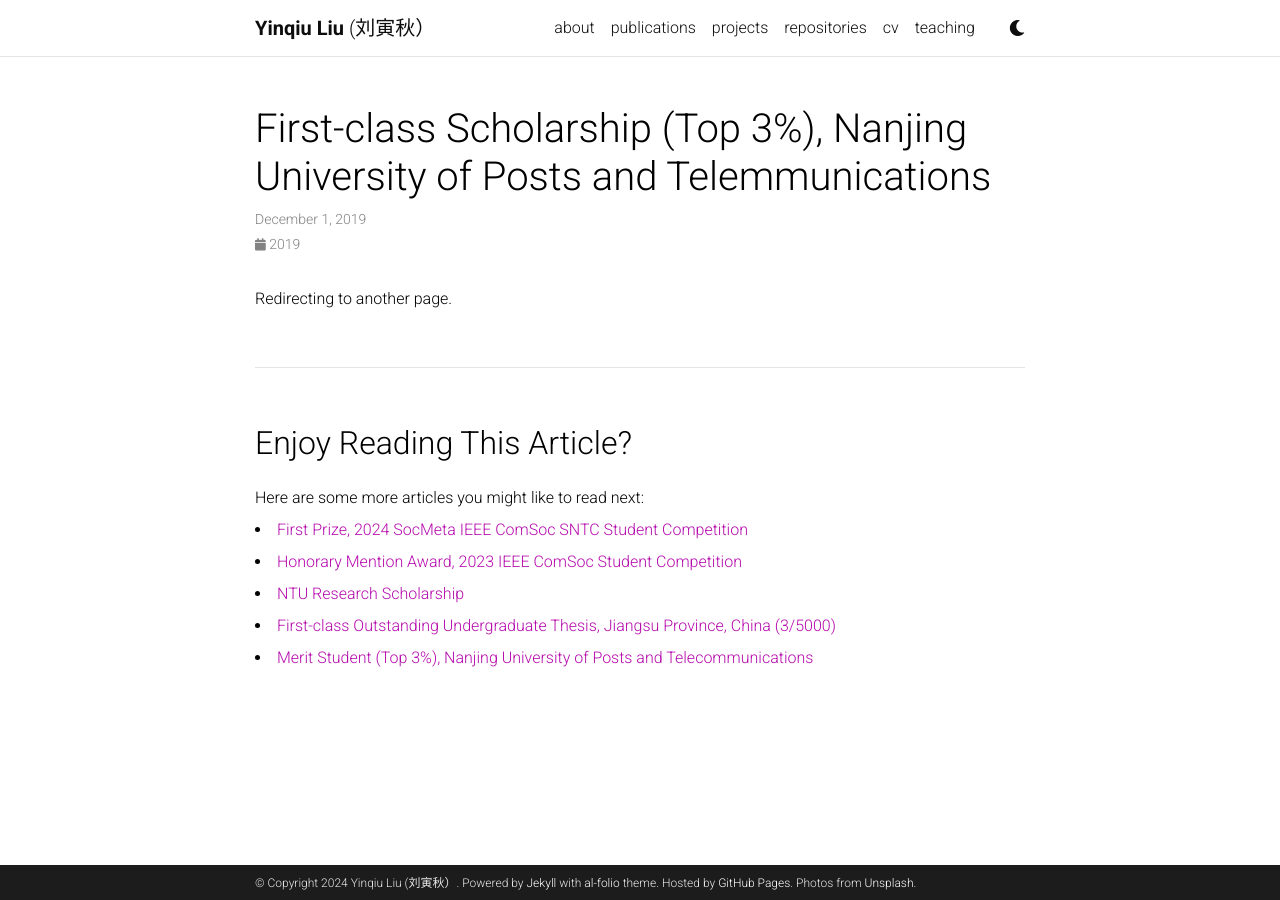
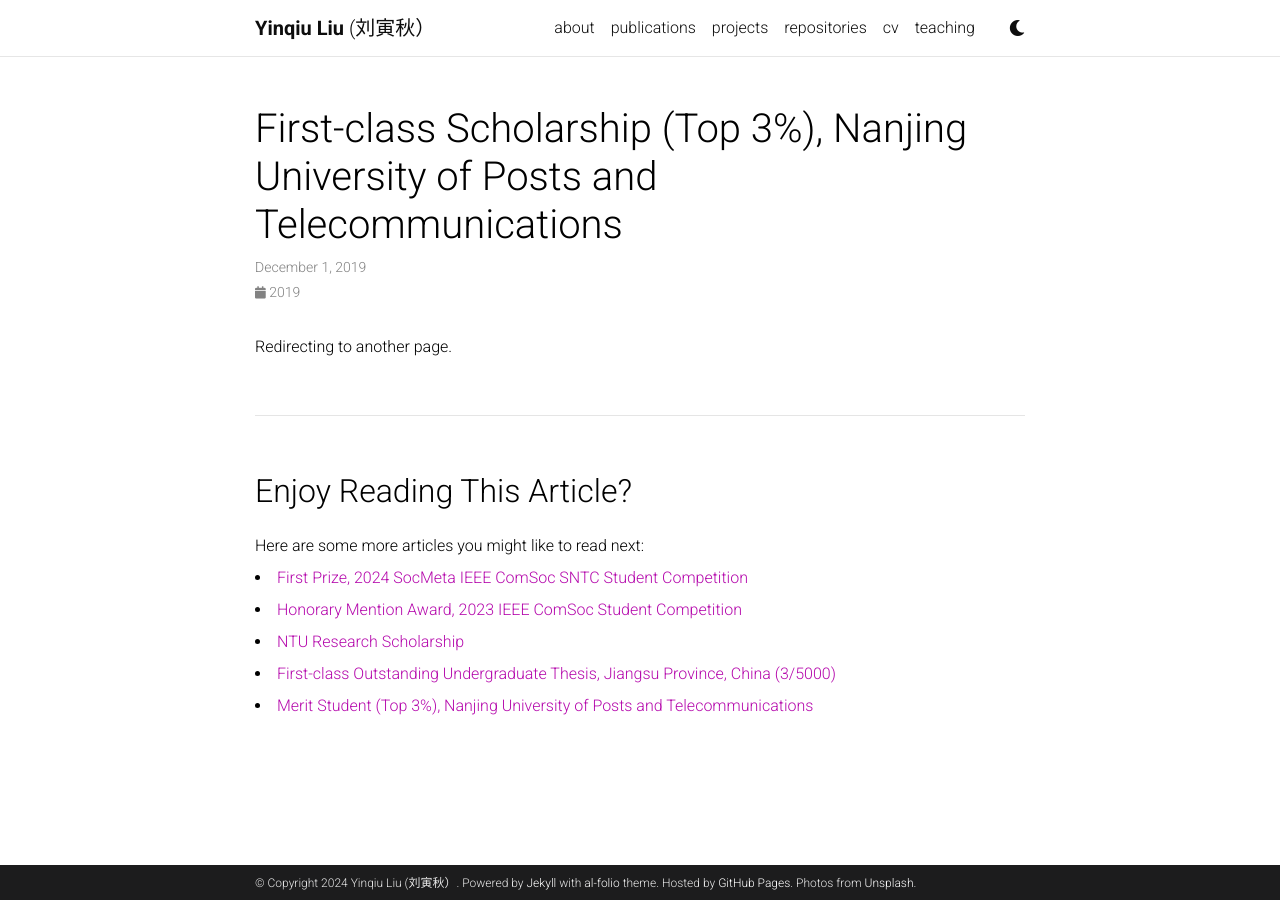
Before and after one commit to yinqiuliu/yinqiuliu.github.io, a Jekyll site: the page built from _posts/2020-06-08-NJUPT2.md, in a window 1280 px wide. Built offline with Jekyll 4.4.1, drawn with Linux system fonts in a browser that asks for light colours; comment, search, counter and statistics services are not loaded; a style sheet for code colours, icons or effects is not loaded.

Commit message:
Update 2020-06-08-NJUPT2.md

```diff
--- a/_posts/2020-06-08-NJUPT2.md
+++ b/_posts/2020-06-08-NJUPT2.md
@@ -1,9 +1,8 @@
 ---
 layout: post
-title: First-class Scholarship (Top 3%), Nanjing University of Posts and Telemmunications
+title: First-class Scholarship (Top 3%), Nanjing University of Posts and Telecommunications
 date: 2019-12-01 17:39:00
-description: none
-redirect: /assets/pdf/example_pdf.pdf
+description:
 ---
 
 Redirecting to another page.
```
